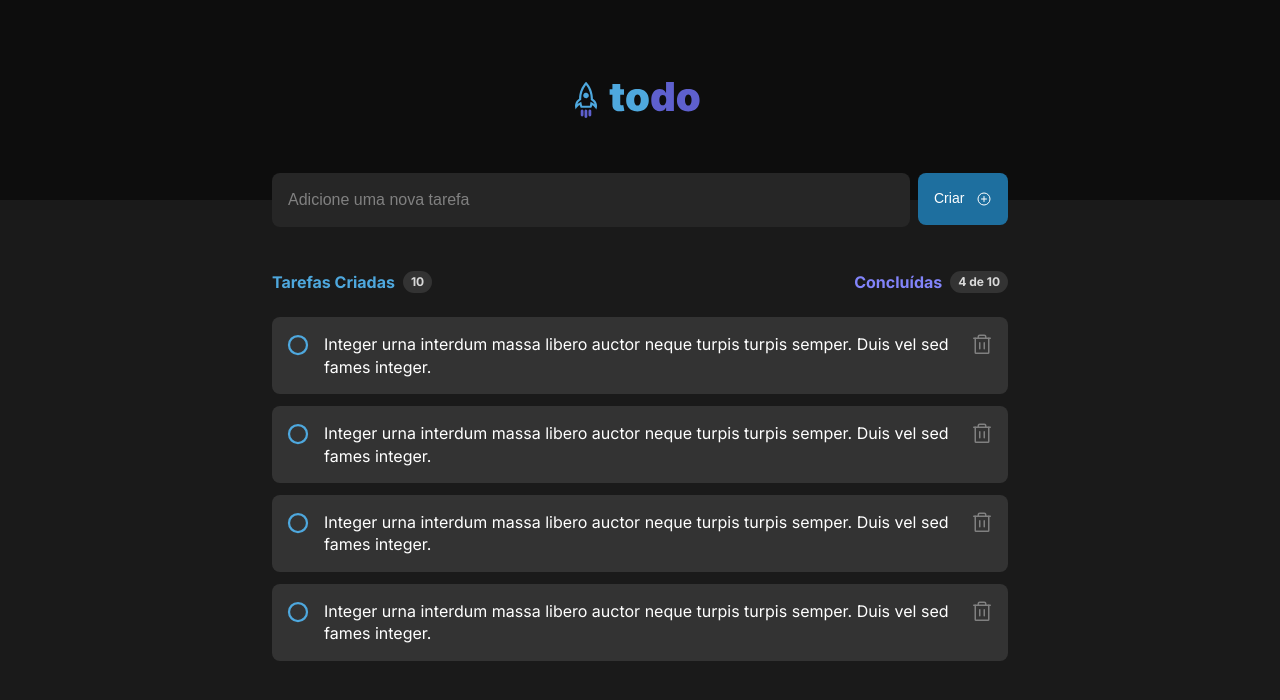
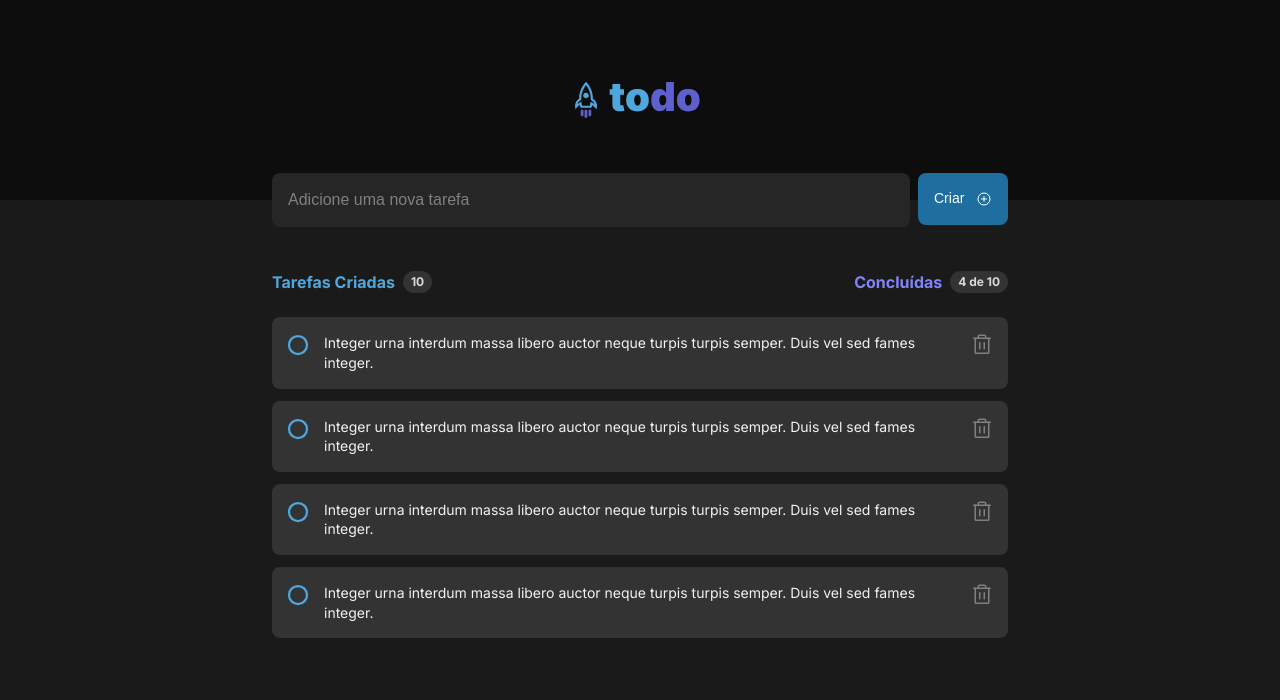
Before and after one commit to augustolr06/To-Do-List, a React (Vite) app: page / in a window 1280 px wide. Shown: the top 700 px of the page. Built offline with nearby package versions, Linux system fonts and the light colour scheme.

Commit message:
feat: ensure done task styles

```diff
--- a/src/components/Task/Task.module.css
+++ b/src/components/Task/Task.module.css
@@ -12,9 +12,27 @@
 }
 
 .Task span {
-  text-align: -moz-center;
+  text-align: left;
   width: 39.5rem;
+  height: auto;
+  line-height: 140%;
+  font-size: var(--md);
 }
+
+.Task .doneText {
+  text-decoration: line-through;
+  color: var(--primary-300);
+
+  transition: color 0.2s;
+}
+
+.Task .defaultText{
+  text-decoration: none;
+  color: var(--primary-100);
+
+  transition: color 0.2s;
+}
+
 
 .Task button {
   background-color: transparent;
--- a/src/components/Task/Task.tsx
+++ b/src/components/Task/Task.tsx
@@ -22,7 +22,9 @@ export function Task() {
 				<img src='src\assets\shadow.svg' className={styles.shadow}></img>
 			</button>
 
-			<span>Integer urna interdum massa libero auctor neque turpis turpis semper. Duis vel sed fames integer.</span>
+			<span className={doneTask ? styles.doneText : styles.defaultText} >
+        Integer urna interdum massa libero auctor neque turpis turpis semper. Duis vel sed fames integer.
+			</span>
 
 			<button>
 				<Trash size={24} className={styles.delete} />
```
